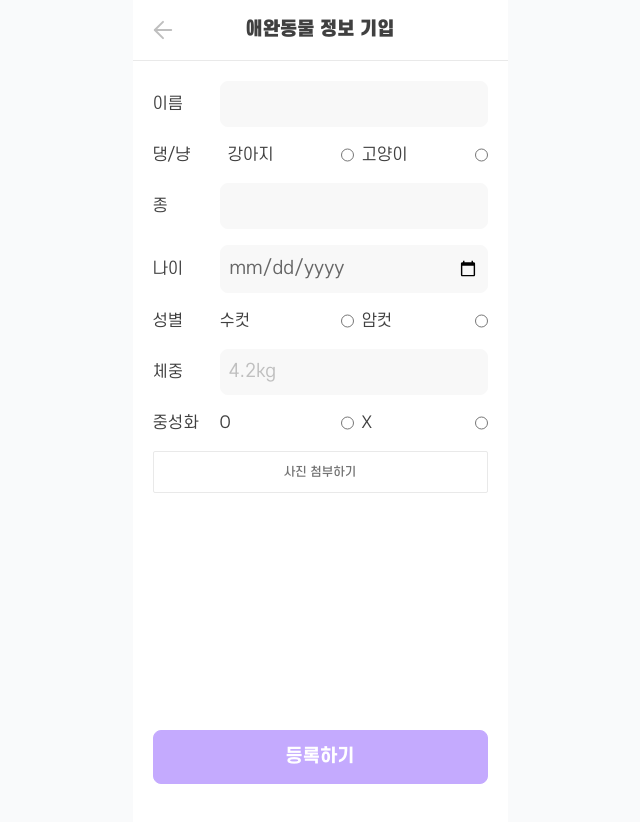
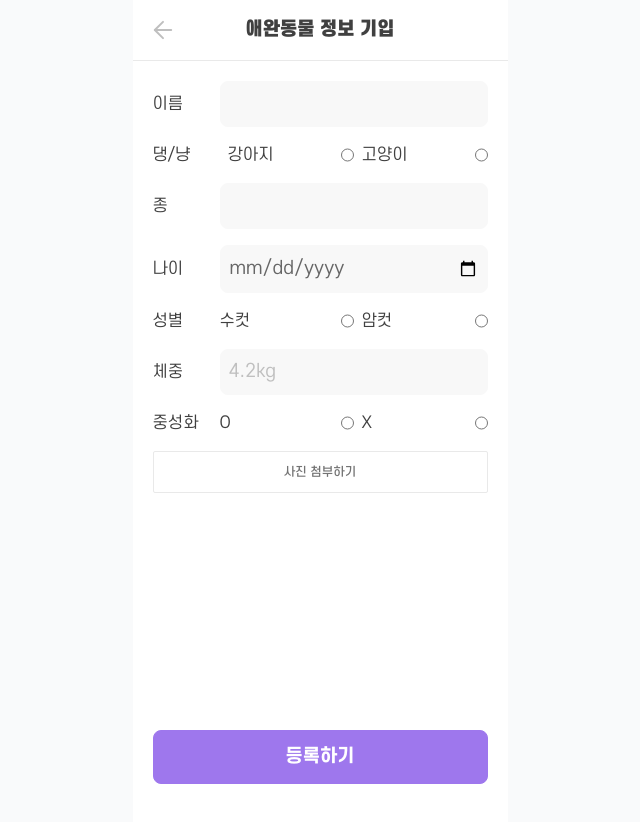
Before and after one commit to Petmunity/fe, a Next.js app: page /petinfo in a window 1280 px wide. Shown: the top 822 px of the page, without its empty margins (320-960 px from the left). Built offline with nearby package versions, Linux system fonts and the light colour scheme.

Commit message:
feat-walk/style: 버튼 색 변경

```diff
--- a/src/app/globals.css
+++ b/src/app/globals.css
@@ -5,7 +5,7 @@
 @layer components {
   a.button-violet,
   button.button-violet {
-    @apply block text-center w-full py-3 text-lg font-bold text-white transition rounded-lg bg-[#c4aafe] border border-[#c4aafe];
+    @apply block text-center w-full py-3 text-lg font-bold text-white transition rounded-lg bg-primary-300 border border-primary-300;
   }
   form:invalid button.button-violet,
   button.button-violet :disabled,
```
